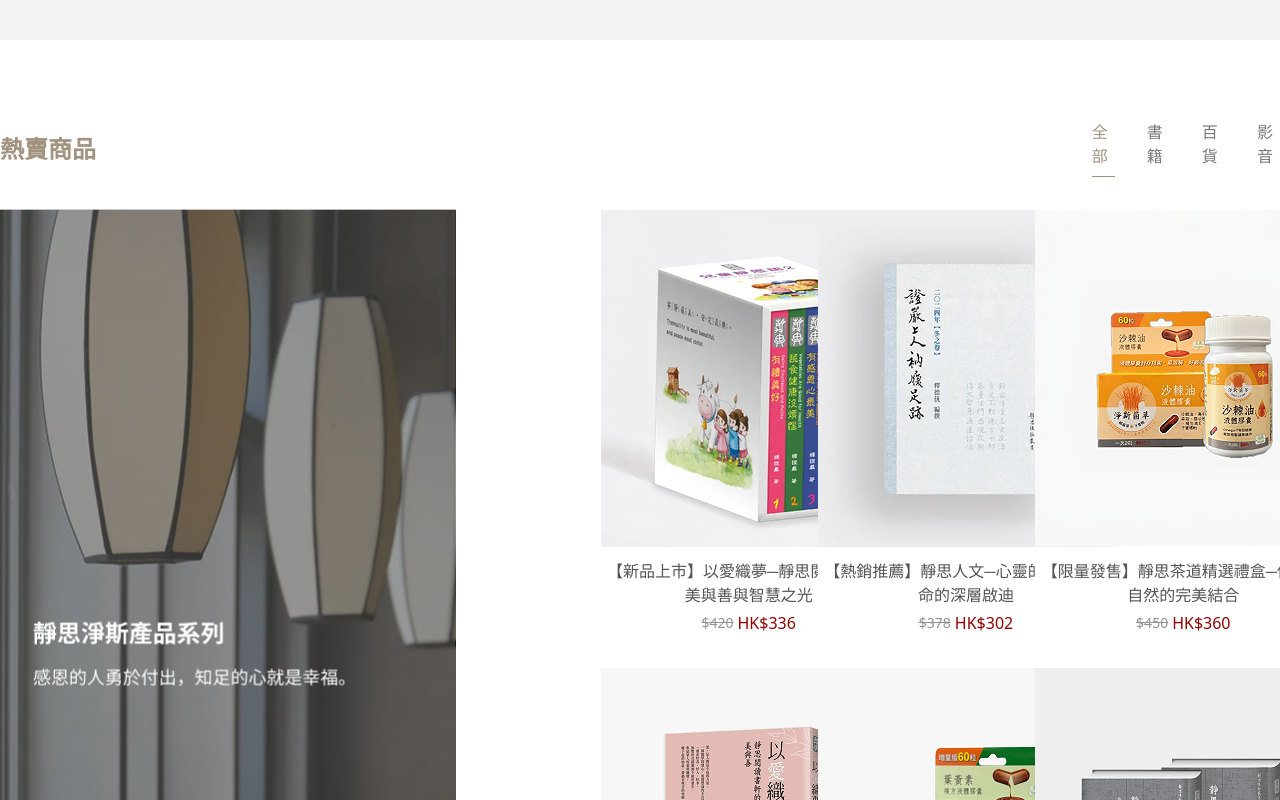
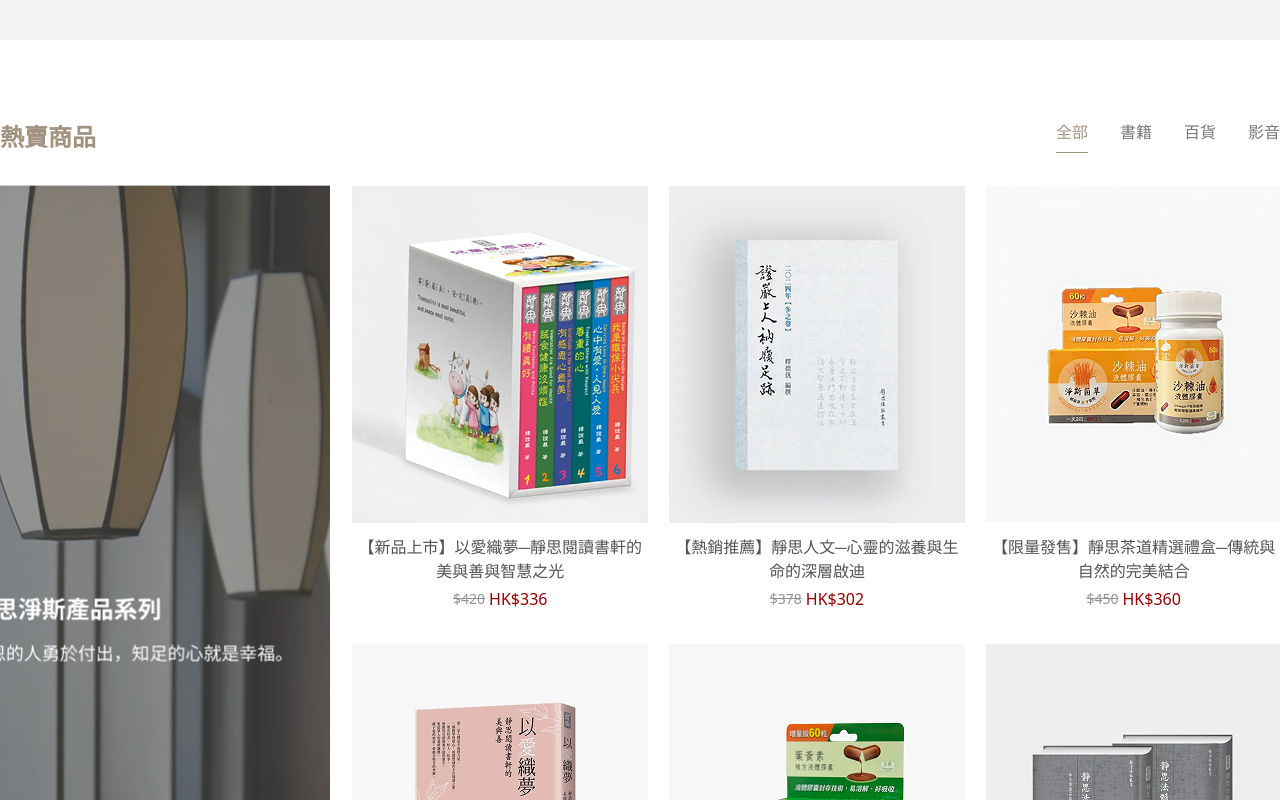
Before and after one commit to u88803494/buddhistShop, a Next.js app: page / in a window 1280 px wide. Shown: the part 840-1640 px from the top of the page. Built offline with nearby package versions, Linux system fonts and the light colour scheme.

Commit message:
refactor: Improve HotProductsSection layout and styling for better responsiveness - Added clsx for class management, adjusted image container properties, and enhanced product card layout for improved alignment and mobile support.

```diff
--- a/src/app/components/HotProductsSection.tsx
+++ b/src/app/components/HotProductsSection.tsx
@@ -5,6 +5,7 @@ import ProductCard from "@/components/ProductCard";
 import ProductTabs from "@/components/ProductTabs";
 import { ProductCategory } from "@/types/product";
 import { products } from "@/mockData/products";
+import clsx from "clsx";
 
 const HotProductsSection = () => {
   const [activeCategory, setActiveCategory] = useState<ProductCategory>(ProductCategory.All);
@@ -35,19 +36,27 @@ const HotProductsSection = () => {
 
         {/* 商品內容 */}
         <div className="flex flex-col sm:flex-row">
-          <div className="w-full mb-6 sm:mb-0 sm:mr-6 hidden sm:block">
-            <img src="/images/jing_si.png" alt="" className="w-full h-auto sm:w-[456px] sm:h-[884px] object-cover" />
+          <div className="mb-6 hidden sm:mb-0 sm:mr-6 sm:block">
+            <img src="/images/jing_si.png" alt="" className="h-auto sm:w-[456px] sm:h-[884px] object-cover" />
           </div>
-          <div className="grid grid-cols-1 sm:grid-cols-3 gap-x-6 gap-y-8 w-full max-w-full sm:max-w-[963px] px-0 sm:px-0 place-items-center">
+          <div className={clsx(
+            "flex sm:grid sm:grid-cols-3",
+            "gap-x-6 gap-y-8",
+            "w-full max-w-full sm:max-w-[963px]",
+            "px-0 sm:px-0",
+            "overflow-x-auto sm:overflow-x-visible",
+            "sm:place-items-center"
+          )}>
             {filteredProducts.map((product) => (
+              <div key={product.id} className="flex-none w-[280px] sm:w-auto">
                 <ProductCard
-                key={product.id}
                   image={product.image}
                   title={product.name}
                   price={product.price}
                   specialPrice={product.specialPrice}
                   width="296"
                 />
+              </div>
             ))}
           </div>
         </div>
--- a/src/components/ProductTabs.tsx
+++ b/src/components/ProductTabs.tsx
@@ -15,7 +15,7 @@ const ProductTabs: React.FC<ProductTabsProps> = ({ onCategoryChange, activeCateg
         <div
           key={category}
           onClick={() => onCategoryChange(category)}
-          className={clsx("pb-2 cursor-pointer text-[#787777]", {
+          className={clsx("pb-2 cursor-pointer text-[#787777] whitespace-nowrap", {
             "text-[#A29380] border-b-1 border-[#A29380]": activeCategory === category,
           })}
         >
```
Lines whose indentation alone changed are shown as unchanged.
